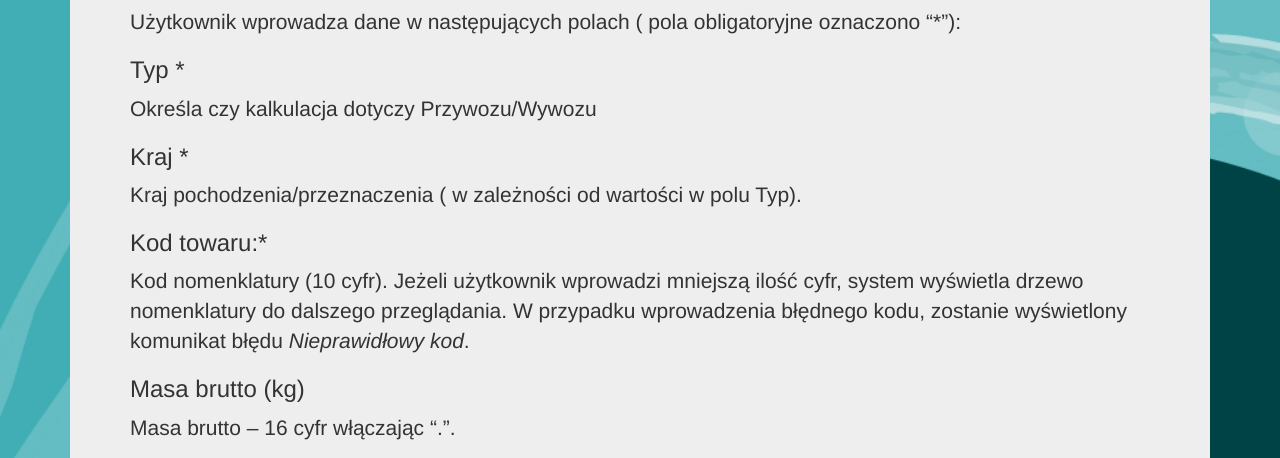
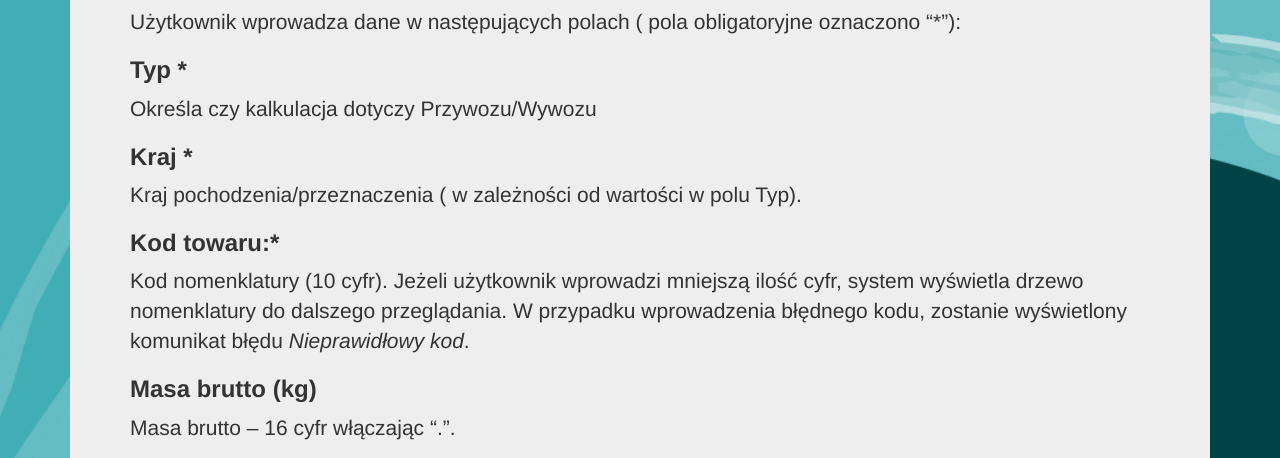
Before and after one commit to 204Constie/celcel, a website: page app/views/strona.html in a window 1280 px wide. Shown: the part 343-801 px from the top of the page. Drawn offline with nearby package versions, Linux system fonts and the light colour scheme.

Commit message:
Added bold to headers in help section

```diff
--- a/app/views/strona.html
+++ b/app/views/strona.html
@@ -6,6 +6,11 @@
 <link rel="stylesheet" type="text/css" href="https://maxcdn.bootstrapcdn.com/bootstrap/3.3.7/css/bootstrap.min.css" >
 <link rel="stylesheet" type="text/css" href="https://maxcdn.bootstrapcdn.com/font-awesome/4.7.0/css/font-awesome.min.css">
 <link rel="stylesheet" type="text/css" href="/style.css" >
+  <style>
+    div.jumbotron > h3 {
+      font-weight: bold;
+    }
+  </style>
 
 </head>
 <body>
```
Also changed, not shown: app/views/strona.en.html (+5 -0 lines).
